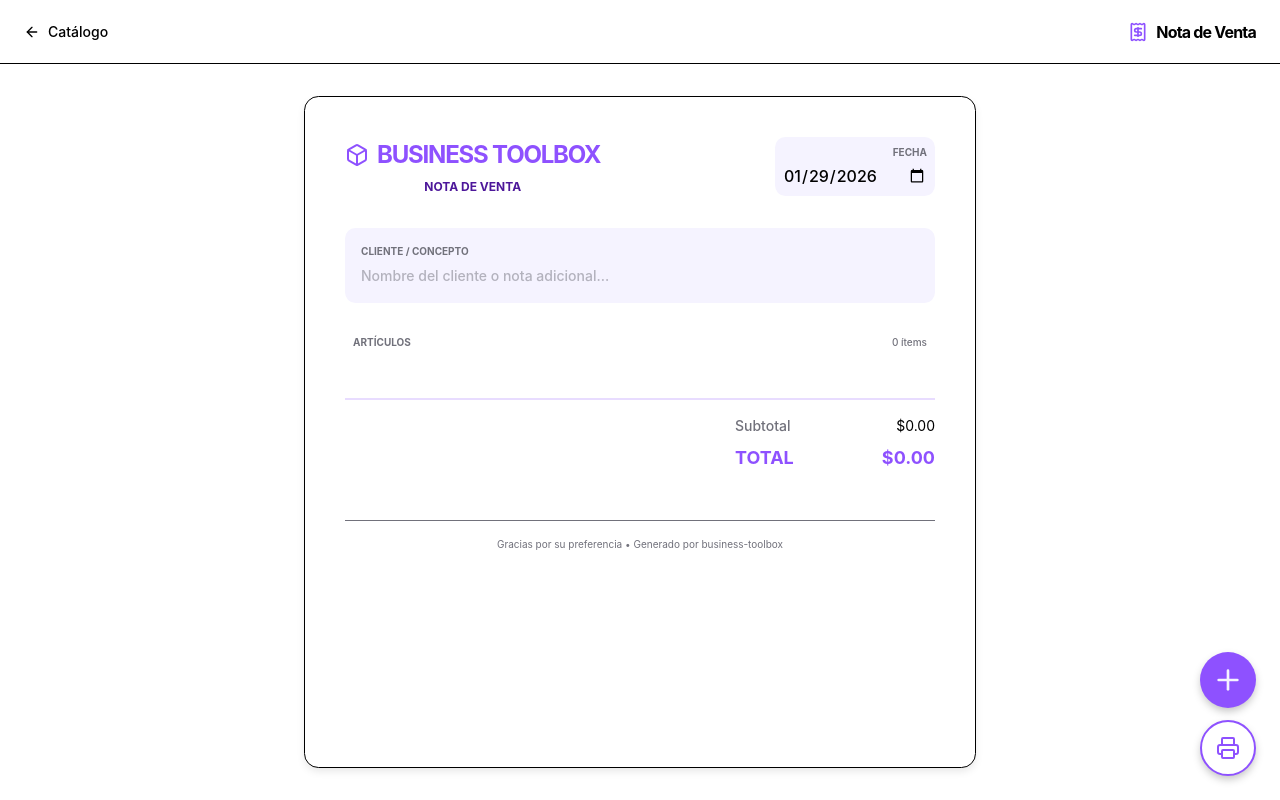
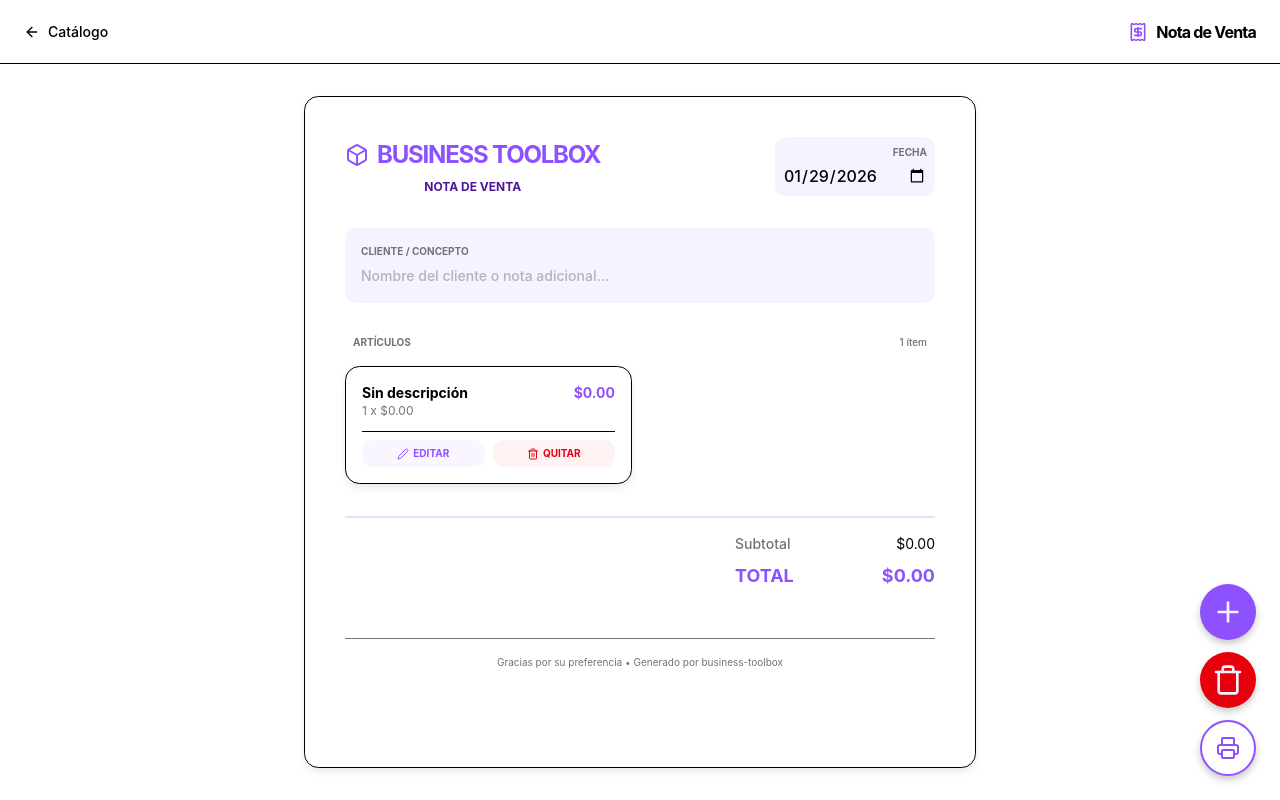
Before and after one commit to arm-code/business-toolbox, a Next.js app: page /tools/sale-note in a window 1280 px wide. Built offline with nearby package versions, Linux system fonts and the light colour scheme.

Commit message:
feat: adding clear note

```diff
--- a/app/layout.tsx
+++ b/app/layout.tsx
@@ -1,9 +1,10 @@
 import type { Metadata } from "next";
 import { Geist, Geist_Mono } from "next/font/google";
 import "./globals.css";
+import { Toaster } from "sonner";
 
 export const metadata = {
-  title: "Business Toolbox | arm-solutions",
+  title: "Business Toolbox",
   description: "Simple business tools for invoicing, quotes, and expenses.",
   manifest: "/manifest.json",
 };
@@ -35,10 +36,10 @@ export default function RootLayout({
 }>) {
   return (
     <html lang="en">
-
       <body
         className={`${geistSans.variable} ${geistMono.variable} antialiased`}
-      >
+        >
+        <Toaster/>
         {children}
       </body>
     </html>
--- a/app/tools/sale-note/hooks/use-sale-note.ts
+++ b/app/tools/sale-note/hooks/use-sale-note.ts
@@ -5,17 +5,17 @@ import { toast } from 'sonner';
 const STORAGE_KEY = 'sale-note-items';
 
 export const useSaleNote = () => {
-  // const [items, setItems] = useState<SaleItem[]>([
-  //   {
-  //     id: crypto.randomUUID(),
-  //     quantity: 1,
-  //     description: '',
-  //     price: 0,
-  //   },
-  // ]);
-
   const [items, setItems] = useState<SaleItem[]>([]);
   const [isHydrated, setIsHydrated] = useState(false);
+
+  const initialState: SaleItem[] = [
+    {
+      id: crypto.randomUUID(),
+      quantity: 1,
+      description: '',
+      price: 0,
+    },
+  ];
 
   useEffect(() => {
     const saved = localStorage.getItem(STORAGE_KEY);
@@ -26,7 +26,9 @@ export const useSaleNote = () => {
         toast.error('Failed to load saved items. Starting with an empty list.');
       }
     } else {
-      setItems([]);
+      setItems(
+        initialState
+      );
     }
     setIsHydrated(true);
   }, []);
@@ -58,6 +60,10 @@ export const useSaleNote = () => {
     }
   };
 
+  const clearNote = () => {
+    setItems(initialState);
+  };
+
   const total = useMemo(() => {
     return items.reduce((acc, item) => acc + item.quantity * item.price, 0);
   }, [items]);
@@ -69,5 +75,6 @@ export const useSaleNote = () => {
     updateItem,
     removeItem,
     isHydrated,
+    clearNote
   };
 };
--- a/app/tools/sale-note/page.tsx
+++ b/app/tools/sale-note/page.tsx
@@ -2,12 +2,12 @@
 
 import { useState, useEffect } from "react";
 import NextLink from "next/link";
-import { ArrowLeft, Printer, Plus, Trash2, Receipt, Box, X, Edit2 } from "lucide-react";
+import { ArrowLeft, Printer, Plus, Trash2, Receipt, Box, X, Edit2, Trash } from "lucide-react";
 import { useSaleNote } from "./hooks/use-sale-note";
 import { SaleItem } from "./types";
 
 export default function SaleNote() {
-    const { items, total, addItem, updateItem, removeItem, isHydrated } = useSaleNote();
+    const { items, total, addItem, updateItem, removeItem, isHydrated, clearNote } = useSaleNote();
     const [client, setClient] = useState("");
     const [date, setDate] = useState(new Date().toISOString().split("T")[0]);
     const [isModalOpen, setIsModalOpen] = useState(false);
@@ -194,6 +194,13 @@ export default function SaleNote() {
                     <Plus className="h-8 w-8" />
                 </button>
                 <button
+                    onClick={clearNote}
+                    className="h-14 w-14 rounded-full bg-destructive text-primary-foreground shadow-2xl flex items-center justify-center hover:scale-110 active:scale-95 transition-all outline-none focus:ring-4 focus:ring-primary/20"
+                    title="Limpiar nota"
+                >
+                    <Trash className="h-8 w-8" />
+                </button>
+                <button
                     onClick={handlePrint}
                     className="h-14 w-14 rounded-full bg-white text-primary border-2 border-primary shadow-2xl flex items-center justify-center hover:scale-110 active:scale-95 transition-all outline-none focus:ring-4 focus:ring-primary/20"
                     title="Imprimir nota"
```
